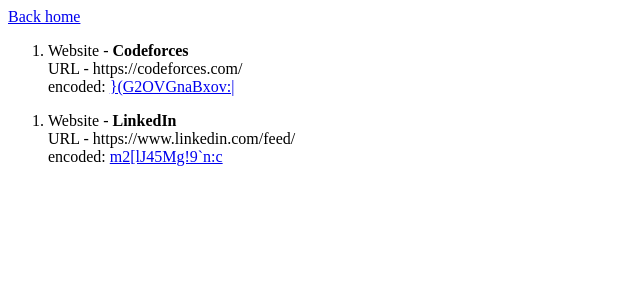
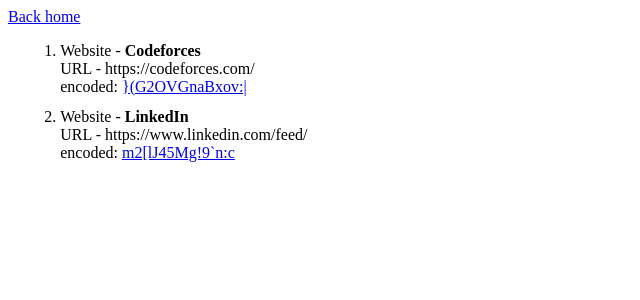
Before and after one commit to GGodSSpeed/URL-Shortener-Basic-, a Django app: page /all_codes/ in a window 1280 px wide. Shown: the top 300 px of the page, without its empty margins (0-640 px from the left). Run offline with Django 4.2, Linux system fonts and the light colour scheme; data comes from the database, SQL or seed files in the repository; both versions use the stored data as it was after the commit.

Commit message:
fixed errors

```diff
--- a/sml/templates/sml/view_codes.html
+++ b/sml/templates/sml/view_codes.html
@@ -9,8 +9,9 @@
     <a href="{% url 'home' %}">Back home</a>
     <div class="container">
         <div class="code-list-view">
+            <ol>
             {% for encoded in all_codes %}
-            <ol>
+            <div style="margin: 1%;">
                 <li>
                     <div>
                         Website - <strong>{{ encoded.name }}</strong>
@@ -22,8 +23,9 @@
                         encoded: {{ encoded.short_code|safe }}
                     </div>
                 </li>
+            </div>
+                {% endfor %}
             </ol>
-            {% endfor %}
         </div>
     </div>
     <div>
```
Also changed, not shown: db.sqlite3.
